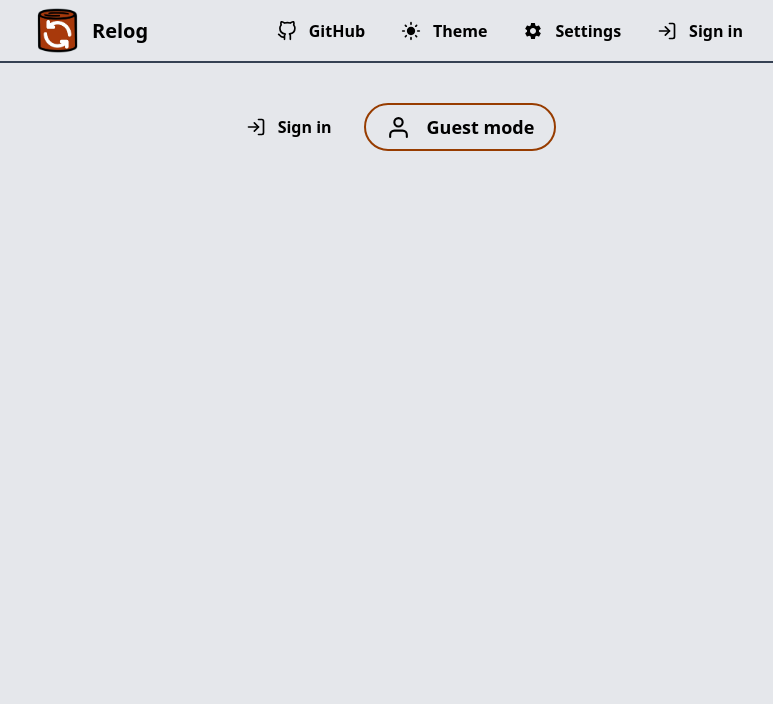
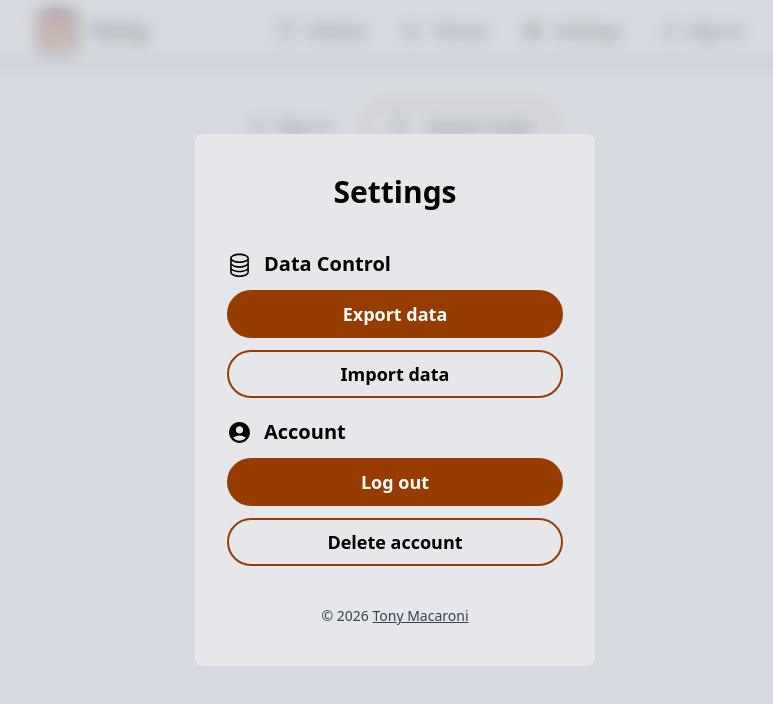
Before and after one commit to tonymac129/relog, a Next.js app: page / in a window 1280 px wide. Both pictures are taken after a click on the element "Settings". Shown: the top 704 px of the page, without its empty margins (245-1018 px from the left). Built offline with nearby package versions, Linux system fonts and the light colour scheme; no server answers.

Commit message:
Add settings modal and account deletion, update styling, and fix filtering bug

```diff
--- a/app/Logs.tsx
+++ b/app/Logs.tsx
@@ -2,20 +2,21 @@ import { DayType } from "@/types/Logs";
 import Day from "@/components/ui/Day";
 
 type LogsProps = {
+  displayed: DayType[];
   days: DayType[];
   setLogs: React.Dispatch<React.SetStateAction<DayType[]>>;
 };
 
-function Logs({ days, setLogs }: LogsProps) {
+function Logs({ displayed, days, setLogs }: LogsProps) {
   return (
     <div className="w-full flex flex-col gap-y-5 pb-5">
-      {days.length > 0 ? (
-        days.map((day: DayType) => {
+      {displayed.length > 0 ? (
+        displayed.map((day: DayType) => {
           return <Day key={day.id} day={day} days={days} setLogs={setLogs} />;
         })
       ) : (
         <div className="text-center text-gray-700 dark:text-gray-300">
-          No logs added so far. Start logging by adding an activity above!
+          No logs found. Try clearing the filter or adding an activity above!
         </div>
       )}
     </div>
--- a/app/actions.ts
+++ b/app/actions.ts
@@ -3,12 +3,13 @@
 import type { DayType } from "@/types/Logs";
 import { dbConnect } from "@/lib/db";
 import { User } from "@/models/User";
+import { getServerSession } from "next-auth";
+import { authOptions } from "@/lib/auth";
 
 export async function updateUserLogs(username: string, logs: DayType[]) {
   try {
     await dbConnect();
-    const newUser = await User.findOneAndUpdate({ username }, { logs }, { new: true });
-    console.log(newUser);
+    await User.findOneAndUpdate({ username }, { logs }, { new: true });
   } catch (err) {
     console.error(err);
   }
@@ -24,3 +25,15 @@ export async function getUserLogs(username: string): Promise<DayType[]> {
     return [];
   }
 }
+
+export async function deleteUserAccount() {
+  try {
+    await dbConnect();
+    const session = await getServerSession(authOptions);
+    if (session?.user?.email) {
+      await User.findOneAndDelete({ username: session.user.email });
+    }
+  } catch (err) {
+    console.error(err);
+  }
+}
--- a/app/layout.tsx
+++ b/app/layout.tsx
@@ -1,5 +1,6 @@
 import type { Metadata } from "next";
 import { Inter } from "next/font/google";
+import { deleteUserAccount } from "./actions";
 import Session from "./Session";
 import Theme from "./Theme";
 import Nav from "@/components/layout/Nav";
@@ -26,7 +27,7 @@ export default function RootLayout({
       <body className={`${inter.variable} antialiased`} suppressHydrationWarning>
         <Session>
           <Theme>
-            <Nav>
+            <Nav deleteUserAccount={deleteUserAccount}>
               <User />
             </Nav>
             {children}
--- a/app/page.tsx
+++ b/app/page.tsx
@@ -132,7 +132,7 @@ export default function Page() {
       {guestMode || session?.user ? (
         <div className="w-[65%]  flex flex-col items-center">
           <Manage search={search} setSearch={setSearch} setFiltering={setFiltering} handleAddLog={handleAddLog} />
-          <Logs days={displayedLogs} setLogs={setLogs} />
+          <Logs displayed={displayedLogs} days={logs} setLogs={setLogs} />
           {logModalOpen && (
             <Modal close={() => setLogModalOpen(false)}>
               <form className="flex flex-col gap-y-5" onSubmit={(e) => handleLog(e)}>
--- a/components/layout/Nav.tsx
+++ b/components/layout/Nav.tsx
@@ -3,14 +3,22 @@
 import { MdDarkMode, MdLightMode, MdSettings } from "react-icons/md";
 import { FiGithub } from "react-icons/fi";
 import { useTheme } from "next-themes";
+import { useState } from "react";
+import SettingsModal from "../ui/SettingsModal";
 import Link from "next/link";
 import Image from "next/image";
 
 const navBtnStyles =
   "cursor-pointer hover:bg-gray-300 dark:hover:bg-gray-800 rounded-full flex items-center px-3 py-2 gap-x-3 font-bold";
 
-function Nav({ children }: { children: React.ReactNode }) {
+type NavProps = {
+  children: React.ReactNode;
+  deleteUserAccount: () => Promise<void>;
+};
+
+function Nav({ children, deleteUserAccount }: NavProps) {
   const { theme, setTheme } = useTheme();
+  const [settingsModalOpen, setSettingsModalOpen] = useState<boolean>(false);
 
   return (
     <nav className="z-10 bg-gray-200 dark:bg-gray-950 w-full px-70 flex items-center justify-between gap-x-5 border-b-2 border-b-gray-700 py-2 sticky top-0">
@@ -26,11 +34,12 @@ function Nav({ children }: { children: React.ReactNode }) {
         <div className={navBtnStyles} onClick={() => setTheme(theme === "dark" ? "light" : "dark")}>
           {theme === "light" ? <MdDarkMode size={20} /> : <MdLightMode size={20} />} Theme
         </div>
-        <div className={navBtnStyles}>
+        <div className={navBtnStyles} onClick={() => setSettingsModalOpen(true)}>
           <MdSettings size={20} /> Settings
         </div>
         {children}
       </div>
+      {settingsModalOpen && <SettingsModal close={() => setSettingsModalOpen(false)} deleteUserAccount={deleteUserAccount} />}
     </nav>
   );
 }
--- /dev/null
+++ b/components/ui/SettingsModal.tsx
@@ -0,0 +1,77 @@
+"use client";
+
+import { useSession } from "next-auth/react";
+import { BsDatabase } from "react-icons/bs";
+import { MdAccountCircle } from "react-icons/md";
+import { signOut } from "next-auth/react";
+import Button from "./Button";
+import Modal from "./Modal";
+
+type SettingsModalProps = {
+  close: () => void;
+  deleteUserAccount: () => Promise<void>;
+};
+
+function SettingsModal({ close, deleteUserAccount }: SettingsModalProps) {
+  const { data: session } = useSession();
+
+  function handleExport() {
+    console.log("export");
+  }
+  function handleImport() {
+    console.log("import");
+  }
+
+  function handleLogout() {
+    sessionStorage.clear();
+    signOut();
+  }
+
+  async function handleDelete() {
+    if (
+      confirm("Are you sure you want to permenantly delete your Relog account and all your data? This action cannot be undone.")
+    ) {
+      if (session?.user) {
+        await deleteUserAccount();
+        handleLogout();
+      } else {
+        localStorage.clear();
+        handleLogout();
+      }
+    }
+  }
+
+  return (
+    <Modal close={close}>
+      <div className="flex flex-col gap-y-5 py-5">
+        <h2 className="text-center text-black dark:text-white font-bold text-3xl mb-5">Settings</h2>
+        <div className="flex flex-col gap-y-3">
+          <h3 className="flex items-center gap-x-3 font-bold text-xl">
+            <BsDatabase size={25} /> Data Control
+          </h3>
+          <Button primary={true} onclick={handleExport}>
+            Export data
+          </Button>
+          <Button onclick={handleImport}>Import data</Button>
+        </div>
+        <div className="flex flex-col gap-y-3">
+          <h3 className="flex items-center gap-x-3 font-bold text-xl">
+            <MdAccountCircle size={25} /> Account
+          </h3>
+          <Button primary={true} onclick={handleLogout}>
+            Log out
+          </Button>
+          <Button onclick={handleDelete}>Delete account</Button>
+        </div>
+        <div className="text-gray-700 dark:text-gray-300 text-sm text-center mt-5">
+          &copy; {new Date().getFullYear()}{" "}
+          <a href="https://github.com/tonymac129" className="underline" target="_blank">
+            Tony Macaroni
+          </a>
+        </div>
+      </div>
+    </Modal>
+  );
+}
+
+export default SettingsModal;
--- a/components/ui/SignInModal.tsx
+++ b/components/ui/SignInModal.tsx
@@ -22,7 +22,7 @@ function SignInModal({ close }: { close: () => void }) {
   return (
     <Modal close={close}>
       <div className="flex flex-col gap-y-5 py-5">
-        <h2 className="text-center text-black dark:text-white font-bold text-2xl mb-5">Sign in to Relog</h2>
+        <h2 className="text-center text-black dark:text-white font-bold text-3xl mb-5">Sign in to Relog</h2>
         <Button primary={true} onclick={() => handleOAuthSignin("google")}>
           {loading === "google" ? (
             "Loading..."
```
